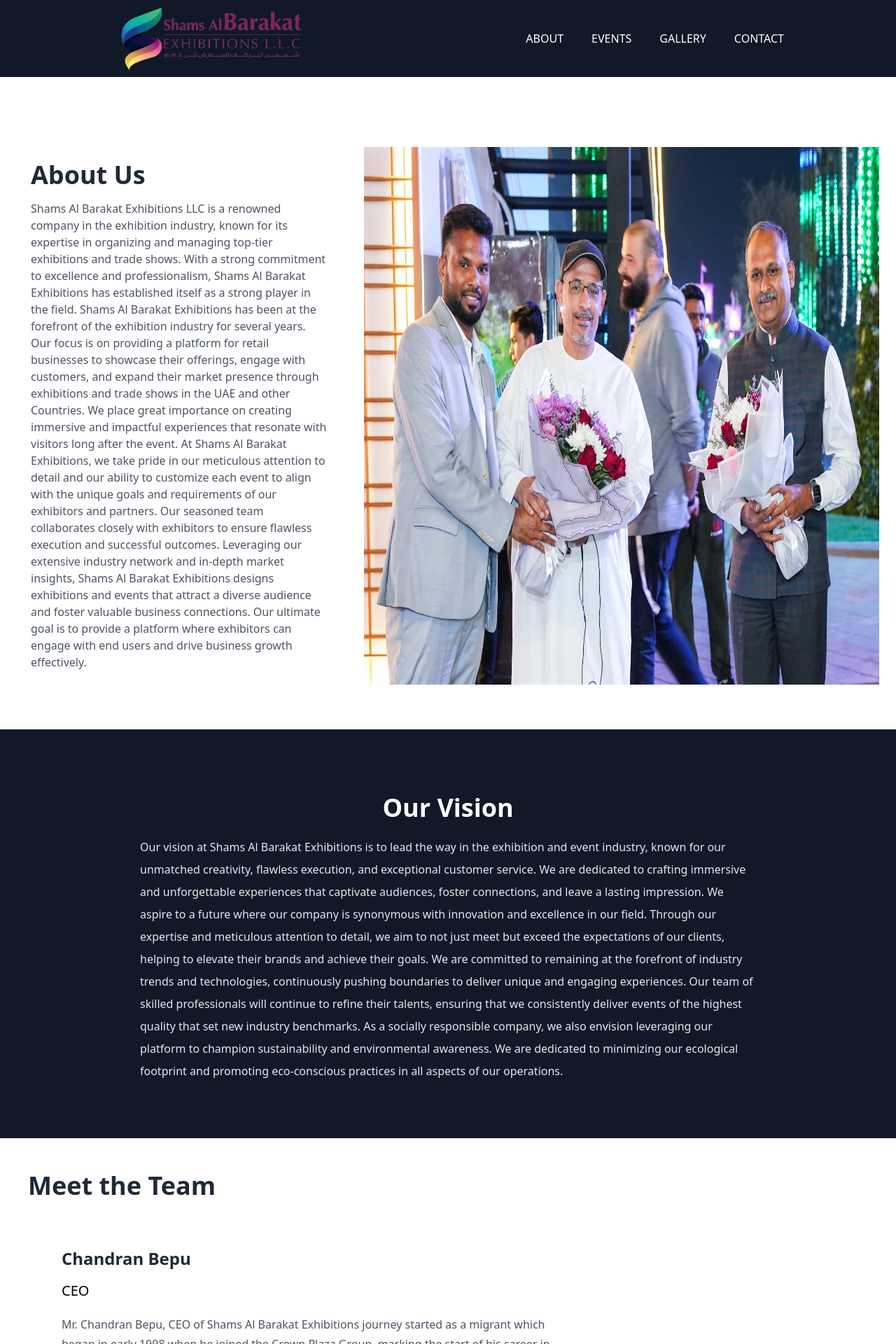
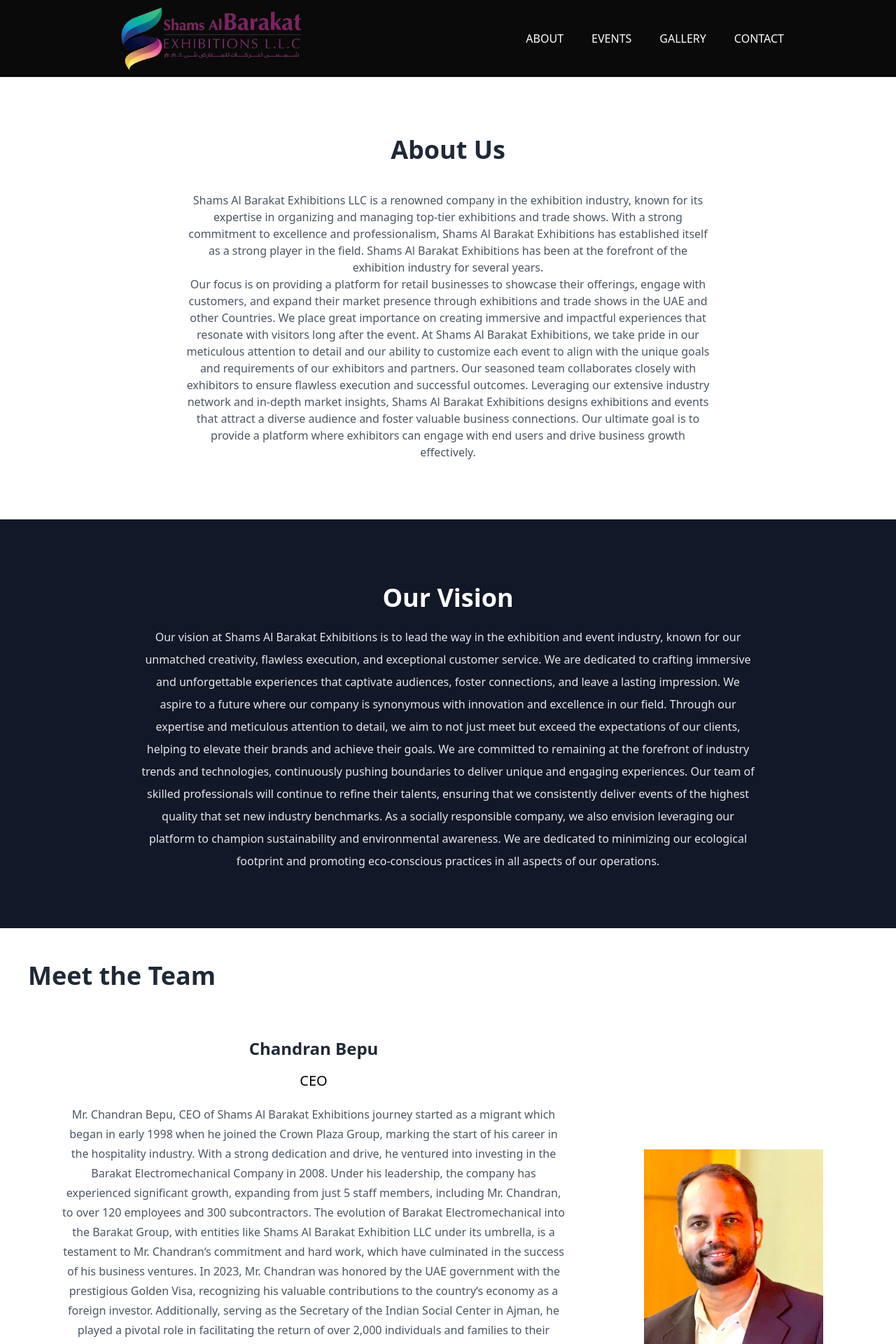
Before and after one commit to abhishekmohank/barakatexhibitions, a React (Vite) app: page /about in a window 1280 px wide. Shown: the top 1920 px of the page at 70% size. Built offline with nearby package versions, Linux system fonts and the light colour scheme.

Commit message:
color and alignment

```diff
--- a/src/Components/Header.jsx
+++ b/src/Components/Header.jsx
@@ -9,7 +9,7 @@
   };
 
   return (
-    <div className="flex flex-col lg:flex-row items-center justify-between lg:w-9/12 m-auto py-2 bg-gray-900">
+    <div className="flex flex-col lg:flex-row items-center justify-between lg:w-9/12 m-auto py-2 bg-[#0a0a0a]">
       <div className="flex items-center justify-between w-full lg:w-auto mb-4 lg:mb-0">
         <a href="/">
           <img src={logo} alt="" className="max-w-72" />
--- a/src/Components/Hero.jsx
+++ b/src/Components/Hero.jsx
@@ -4,7 +4,7 @@
 const Hero = () => {
   return (
     <div className="hero relative overflow-hidden bg-opacity-50">
-      <div className="bg-gray-900">
+      <div className="bg-[#0a0a0a]">
         <Header />
       </div>
       <img
--- a/src/Pages/About.jsx
+++ b/src/Pages/About.jsx
@@ -1,5 +1,4 @@
 import Header from "../Components/Header";
-import gallery3 from "../assets/images/gallery3.jpg";
 import himanshu from "../assets/images/himanshu.jpg";
 //import gallery1 from "../assets/images/gallery1.jpg";
 import CeoImg from "../assets/images/Chandtan.jpg";
@@ -10,16 +9,16 @@
 const About = () => {
   return (
     <div>
-      <div className="bg-gray-900">
+      <div className="bg-[#0a0a0a]">
         <Header />
       </div>
       <div className="2xl:container  py-9">
-        <div className="flex  flex-col 2xl:mx-auto lg:py-16  md:py-12 md:px-6 lg:flex-row lg:px-20justify-between gap-8">
-          <div className="w-full lg:w-5/12 flex flex-col justify-center p-5">
-            <h1 className="text-3xl lg:text-4xl font-bold leading-9 text-gray-800 pb-4">
+        <div className="flex  flex-col 2xl:mx-auto lg:pb-16 pt-10  md:py-12 md:px-6 lg:flex-row lg:px-20 justify-center gap-8">
+          <div className="w-full lg:w-9/12 flex flex-col px-10 justify-center items-center text-center">
+            <h1 className="text-3xl lg:text-4xl font-bold leading-9 text-gray-800 pb-10">
               About Us
             </h1>
-            <p className="font-normal text-base leading-6 text-gray-600 ">
+            <p className="font-normal pb-5 text-base leading-6 text-gray-600 ">
               Shams Al Barakat Exhibitions LLC is a renowned company in the
               exhibition industry, known for its expertise in organizing and
               managing top-tier exhibitions and trade shows. With a strong
@@ -46,16 +45,16 @@
               growth effectively.
             </p>
           </div>
-          <div className="w-full lg:w-8/12 ">
+          {/* <div className="w-full lg:w-8/12 ">
             <img
               className="w-full h-full"
               src={gallery3}
               alt="A group of People"
             />
-          </div>
+          </div> */}
         </div>
         <div className="flex lg:flex-row flex-col justify-center gap-8 py-10 bg-gray-900">
-          <div className="w-full lg:w-9/12 flex flex-col p-10 justify-center items-center">
+          <div className="w-full lg:w-9/12 flex flex-col p-10 justify-center items-center text-center">
             <h1 className="text-3xl lg:text-4xl font-bold leading-9 text-white  pt-3 pb-5">
               Our Vision
             </h1>
@@ -87,8 +86,8 @@
           <h1 className="text-3xl lg:text-4xl px-10 font-bold leading-9 text-gray-800 pb-4">
             Meet the Team
           </h1>
-          <div className="flex md:flex-row flex-col-reverse px-10 justify-around">
-            <div className="md:w-3/5">
+          <div className="flex md:flex-row flex-col-reverse px-10 justify-around text-center">
+            <div className="md:w-3/5 pb-10">
               <div className="pt-5">
                 <h1 className="text-xl lg:text-2xl font-bold leading-9 text-gray-800 pb-4">
                   Chandran Bepu
@@ -142,7 +141,7 @@
               </p>
             </div>
           </div>
-          <div className="flex md:flex-row-reverse px-10  py-10 flex-col-reverse justify-around bg-gray-900">
+          <div className="flex md:flex-row-reverse px-10  py-10 flex-col-reverse justify-around bg-gray-900 text-center">
             <div className="md:w-3/5">
               <div className="pt-5">
                 <h1 className="text-xl lg:text-2xl font-bold leading-9 text-gray-100 pb-4">
@@ -181,7 +180,7 @@
               </p>
             </div>
           </div>
-          <div className="flex md:flex-row -mt-10 px-10 flex-col-reverse justify-around bg-gray-900">
+          <div className="flex md:flex-row -mt-10 px-10 flex-col-reverse justify-around bg-gray-900 text-center">
             <div className="md:w-3/5">
               <div className="pt-5">
                 <h1 className="text-xl lg:text-2xl font-bold leading-9 text-gray-100 pb-4">
@@ -221,7 +220,7 @@
               </p>
             </div>
           </div>
-          <div className="flex md:flex-row-reverse px-10 flex-col-reverse justify-around">
+          <div className="flex md:flex-row-reverse px-10 flex-col-reverse justify-around text-center">
             <div className="md:w-3/5">
               <div className="pt-5">
                 <h1 className="text-xl lg:text-2xl font-bold leading-9 text-gray-900 pb-4">
--- a/src/Pages/Contact.jsx
+++ b/src/Pages/Contact.jsx
@@ -4,7 +4,7 @@
 const Contact = () => {
   return (
     <div>
-      <div className="bg-gray-900">
+      <div className="bg-[#0a0a0a]">
         <Header />
       </div>
       <div>
--- a/src/Pages/Events.jsx
+++ b/src/Pages/Events.jsx
@@ -5,7 +5,7 @@
 const Event = () => {
   return (
     <>
-      <div className="bg-gray-900">
+      <div className="bg-[#0a0a0a]">
         <Header />
       </div>
       <div className="xl:mx-auto xl:container">
--- a/src/Pages/Gallery.jsx
+++ b/src/Pages/Gallery.jsx
@@ -31,7 +31,7 @@
 
   return (
     <div className="bg-[#002e5d] min-h-screen">
-      <div className="bg-gray-900">
+      <div className="bg-[#0a0a0a]">
         <Header />
       </div>
       <div className="gallery-container mx-auto max-w-7xl p-5 md:p-10">
```
